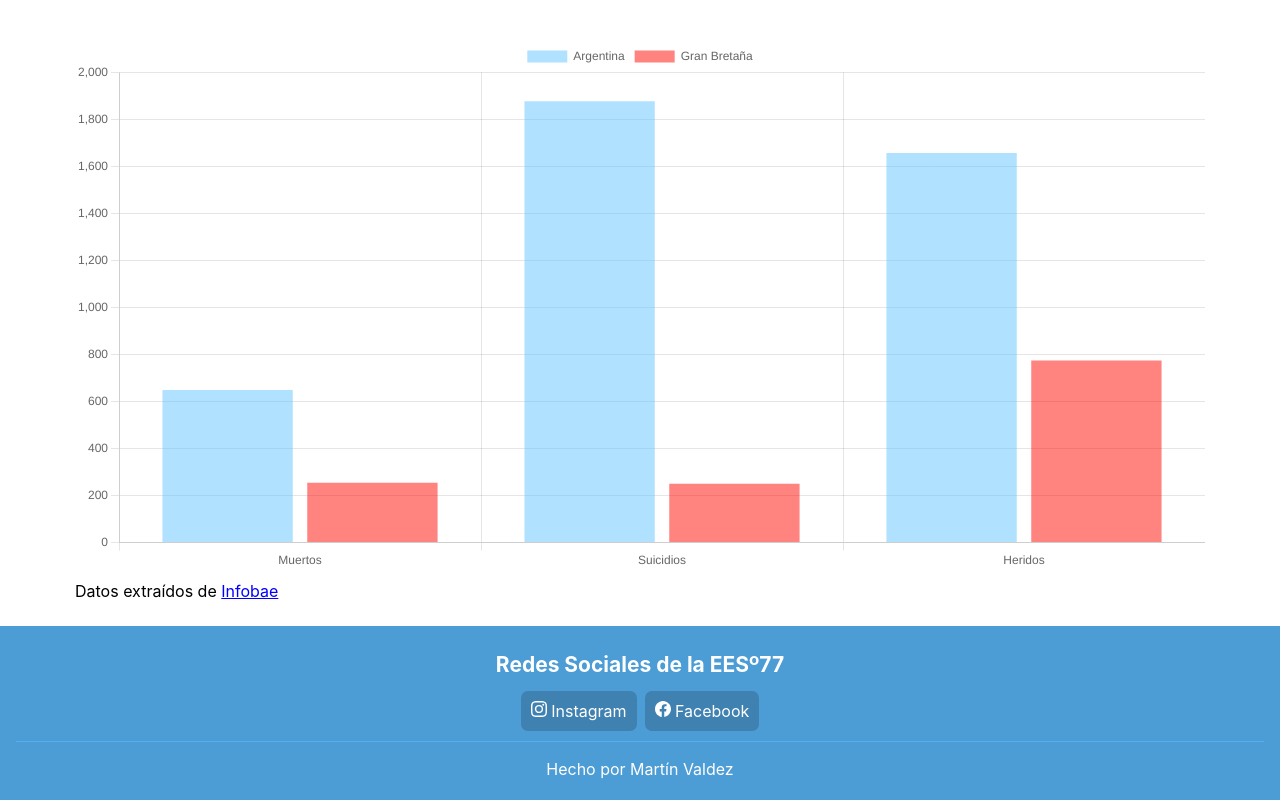
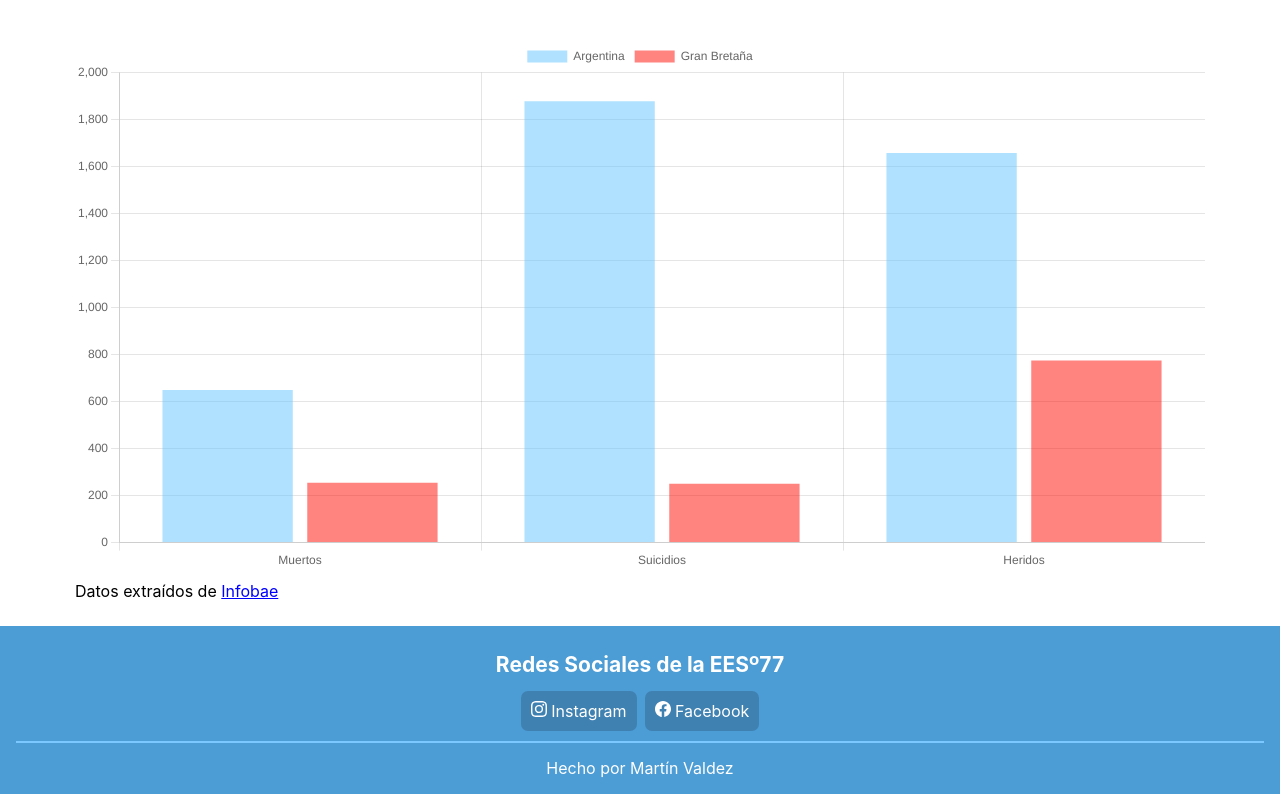
Before and after one commit to martinval11/tr_malvinas, a React (Create React App) app: page / in a window 1280 px wide. Shown: the part 1404-2204 px from the top of the page. Built offline with nearby package versions, Linux system fonts and the light colour scheme.

Commit message:
Add files via upload

```diff
--- a/src/App.js
+++ b/src/App.js
@@ -165,7 +165,7 @@ export default function App() {
         <a href="www.instagram.com" target="_blank" rel="noopener noreferrer"><Instagram />{' '}Instagram</a>
         <a href="https://www.facebook.com/groups/423827537724306/" target="_blank" rel="noopener noreferrer"><Facebook />{' '}Facebook</a>
 				</div>
-				<br />
+				<hr />
         <span className={styles.madeby}>Hecho por Martín Valdez</span>
       </footer>
 		</div>
--- a/src/Home.module.css
+++ b/src/Home.module.css
@@ -44,14 +44,19 @@
   background: #356c94;
 }
 
+.footer hr {
+  width: 100%;
+  border: 1px solid #7ac8ff;
+  margin-top: 20px;
+}
+
+.footer span {
+  padding: 7px 0 0 0;
+}
+
 .madeby {
-  border-top: 1px solid #52b0f3;
   width: 100%;
   text-align: center;
-  padding: 17px 10px 5px;
-}
-
-.footer svg {
 }
 
 .title {
```
